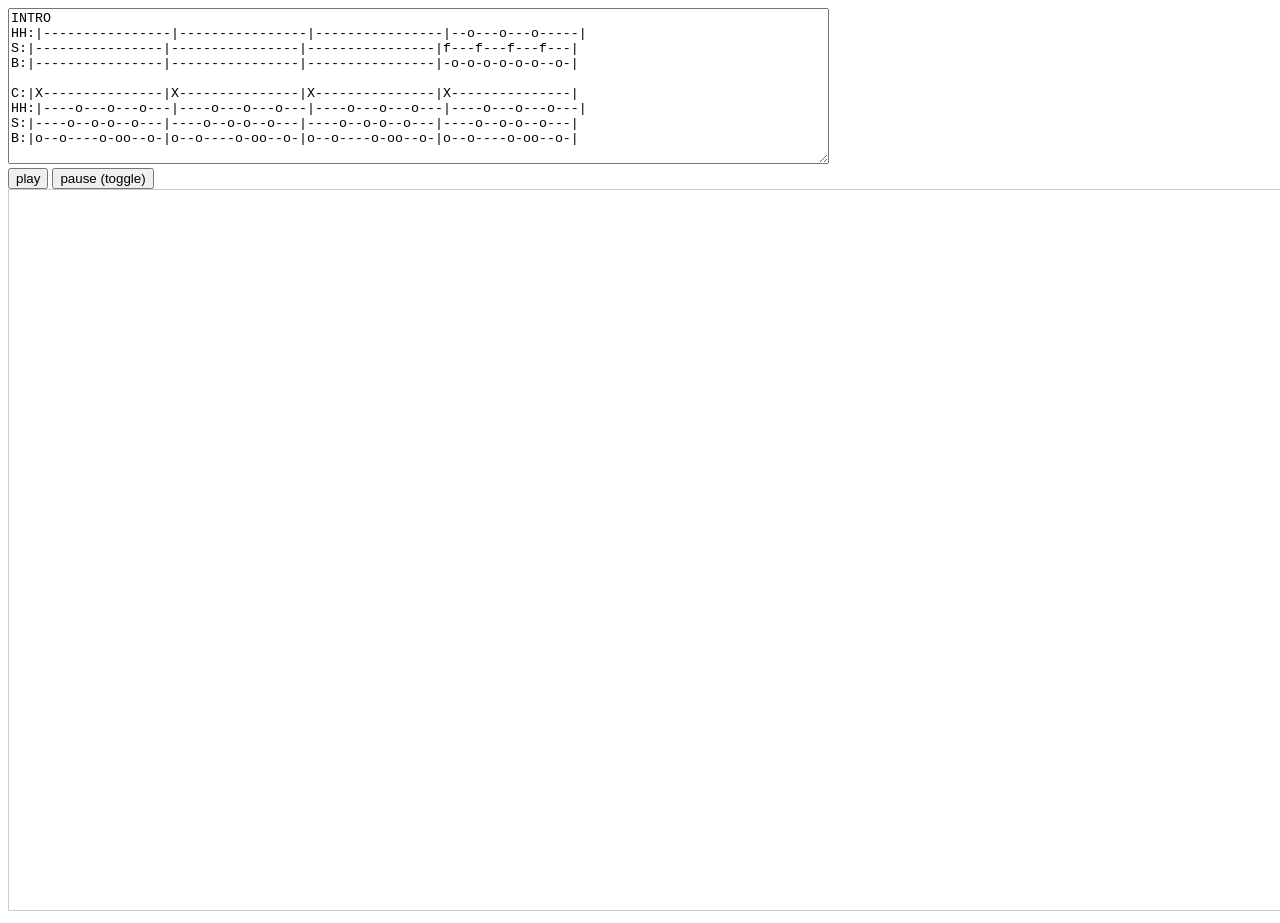
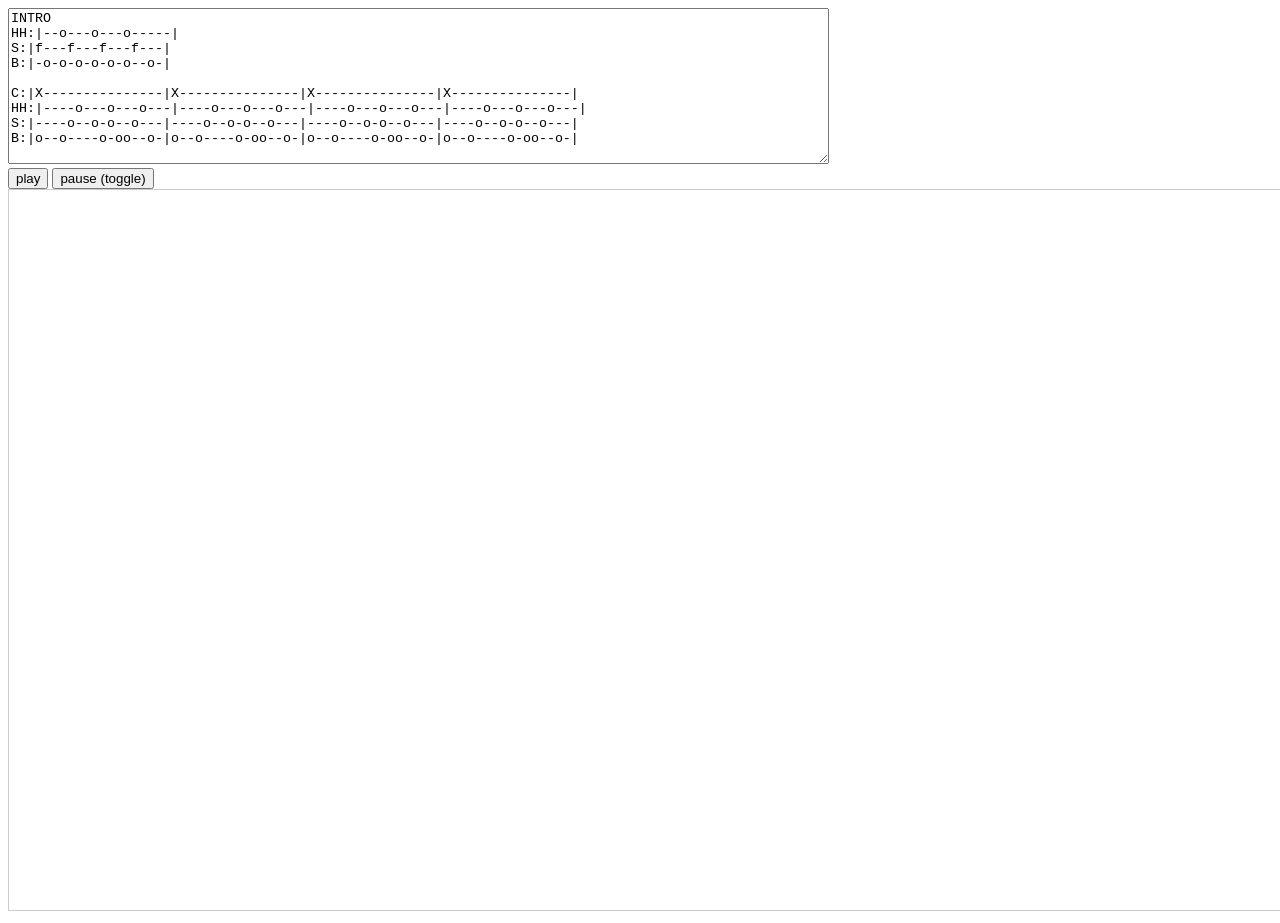
Before and after one commit to Luigi123/DruMulator, a plain HTML site: page index.html in a window 1280 px wide. Drawn offline with Linux system fonts and the light colour scheme.

Commit message:
removes "whitespace"

```diff
--- a/index.html
+++ b/index.html
@@ -18,9 +18,9 @@
 <body>
   <textarea id="tabArea" cols="100" rows="10">
 INTRO
-HH:|----------------|----------------|----------------|--o---o---o-----|
-S:|----------------|----------------|----------------|f---f---f---f---|
-B:|----------------|----------------|----------------|-o-o-o-o-o-o--o-|
+HH:|--o---o---o-----|
+S:|f---f---f---f---|
+B:|-o-o-o-o-o-o--o-|
 
 C:|X---------------|X---------------|X---------------|X---------------|
 HH:|----o---o---o---|----o---o---o---|----o---o---o---|----o---o---o---|
```
